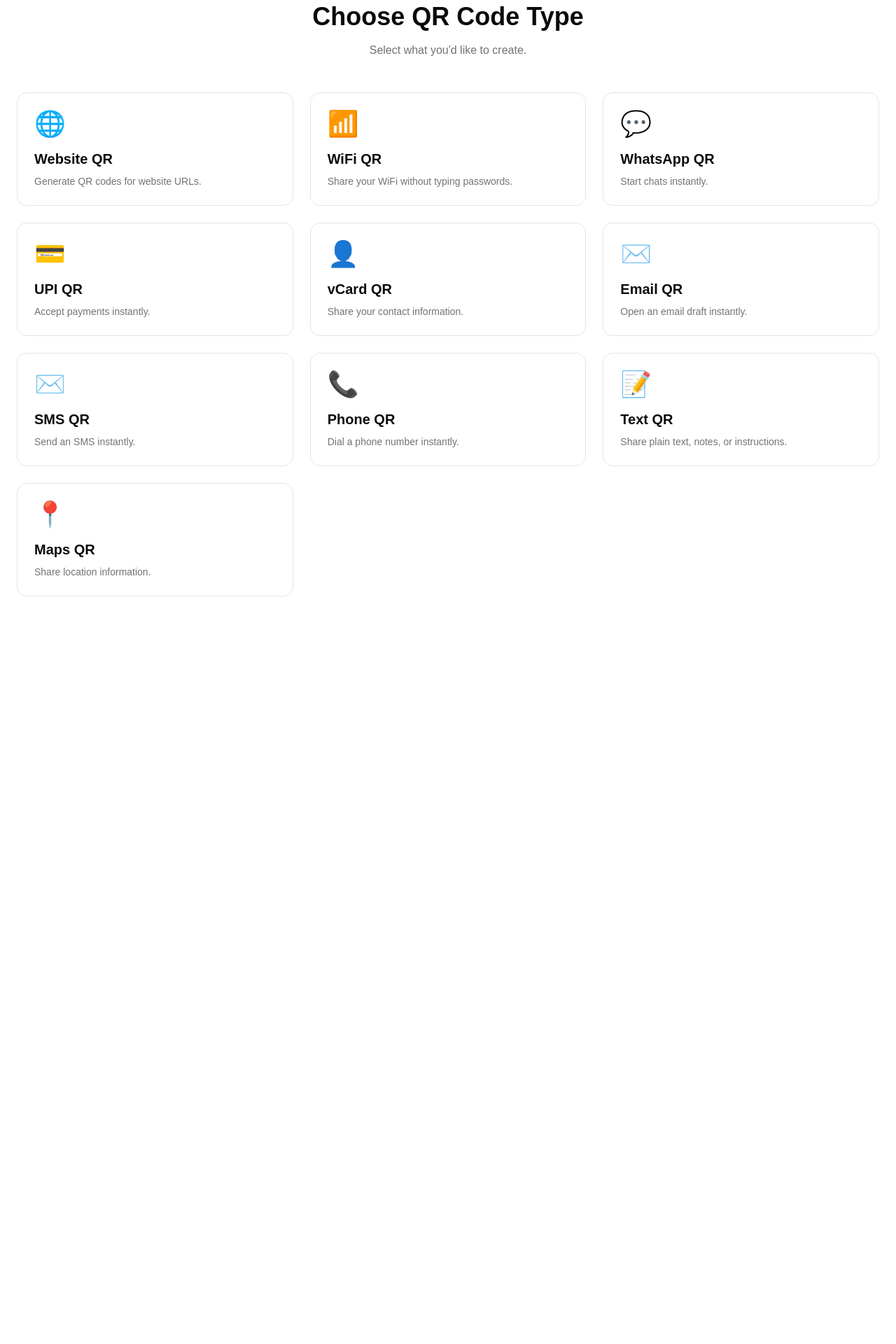
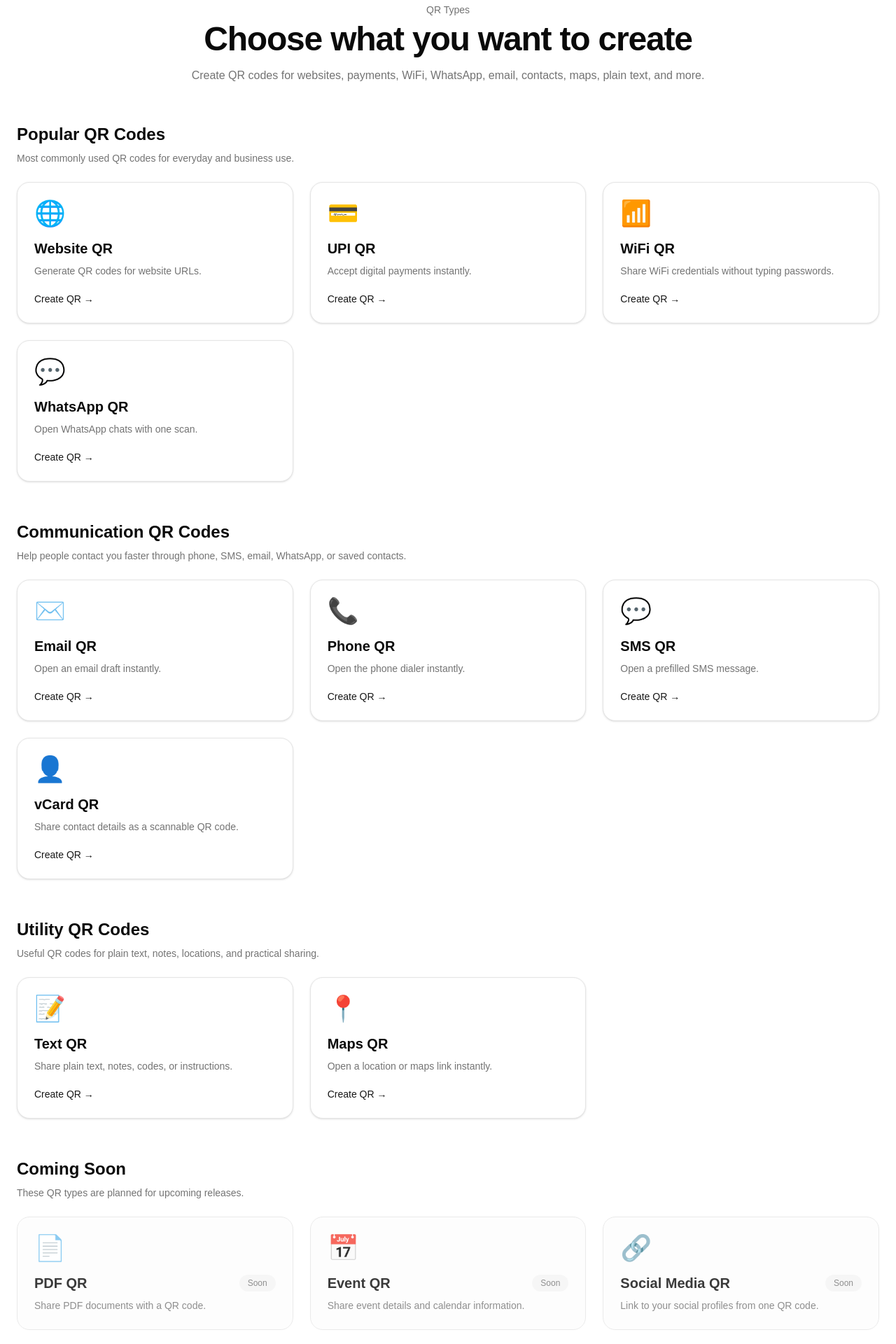
Before and after one commit to gouravmishra-121/qrhub, a React (Vite) app in the folder frontend/: page /qr-types in a window 1280 px wide. Shown: the part 60-1980 px from the top of the page at 70% size. Before the commit the page ends 976 px from the top, so only its background shows below. Built offline with nearby package versions, Linux system fonts and the light colour scheme.

Commit message:
feat: add homepage qr types templates tabs

```diff
--- a/frontend/src/components/landing/Categories.tsx
+++ b/frontend/src/components/landing/Categories.tsx
@@ -1,5 +1,8 @@
+import { useState } from 'react'
 import { Link } from 'react-router-dom'
 import {
+  BadgeIndianRupee,
+  BriefcaseBusiness,
   FileText,
   Globe,
   IndianRupee,
@@ -7,16 +10,19 @@
   MapPin,
   MessageCircle,
   MessageSquare,
+  Store,
   User,
+  Utensils,
   Wifi,
 } from 'lucide-react'
 
 import { Container } from '@/components/layout/Container'
 import { Section } from '@/components/layout/Section'
+import { Button } from '@/components/ui/button'
 
 import { CategoryCard } from './CategoryCard'
 
-const categories = [
+const qrCategories = [
   {
     icon: <Globe className="h-8 w-8" />,
     title: 'Website',
@@ -67,27 +73,81 @@
   },
   {
     icon: <FileText className="h-8 w-8" />,
-    title: 'PDF',
-    description: 'Share documents easily.',
+    title: 'Text',
+    description: 'Share plain text, notes or instructions.',
+    href: '/text',
+  },
+]
+
+const templates = [
+  {
+    icon: <BadgeIndianRupee className="h-8 w-8" />,
+    title: 'UPI Payment Template',
+    description: 'Print-ready payment QR layouts for shops and stalls.',
+  },
+  {
+    icon: <Store className="h-8 w-8" />,
+    title: 'Business Template',
+    description: 'Professional QR layouts for stores and service providers.',
+  },
+  {
+    icon: <Utensils className="h-8 w-8" />,
+    title: 'Restaurant Template',
+    description: 'Menu and table QR layouts for cafes and restaurants.',
+  },
+  {
+    icon: <BriefcaseBusiness className="h-8 w-8" />,
+    title: 'Contact Card Template',
+    description: 'Modern vCard QR layouts for business cards.',
   },
 ]
 
 export function Categories() {
+  const [activeTab, setActiveTab] = useState<'qr-types' | 'templates'>('qr-types')
+
+  const isQrTypesActive = activeTab === 'qr-types'
+
   return (
     <Section id="categories">
       <Container>
+        <div id="templates" className="scroll-mt-24" />
+
         <div className="mx-auto max-w-3xl text-center">
           <h2 className="text-4xl font-bold tracking-tight">QR Codes for Every Need</h2>
 
           <p className="mt-4 text-lg text-muted-foreground">
-            Choose from multiple QR code types designed for businesses, creators, events and
-            everyday use.
+            Choose a QR type to create a free QR code, or explore upcoming templates for branded and
+            print-ready designs.
           </p>
         </div>
 
-        <div className="mt-16 grid gap-6 md:grid-cols-2 lg:grid-cols-3">
-          {categories.map((category) =>
-            category.href ? (
+        <div className="mt-8 flex justify-center">
+          <div className="inline-flex rounded-full border bg-background p-1">
+            <Button
+              type="button"
+              size="sm"
+              variant={isQrTypesActive ? 'default' : 'ghost'}
+              className="rounded-full"
+              onClick={() => setActiveTab('qr-types')}
+            >
+              QR Types
+            </Button>
+
+            <Button
+              type="button"
+              size="sm"
+              variant={!isQrTypesActive ? 'default' : 'ghost'}
+              className="rounded-full"
+              onClick={() => setActiveTab('templates')}
+            >
+              Templates
+            </Button>
+          </div>
+        </div>
+
+        {isQrTypesActive ? (
+          <div className="mt-12 grid gap-6 md:grid-cols-2 lg:grid-cols-3">
+            {qrCategories.map((category) => (
               <Link
                 key={category.title}
                 to={category.href}
@@ -99,16 +159,43 @@
                   description={category.description}
                 />
               </Link>
-            ) : (
-              <CategoryCard
-                key={category.title}
-                icon={category.icon}
-                title={category.title}
-                description={category.description}
-              />
-            )
-          )}
-        </div>
+            ))}
+          </div>
+        ) : (
+          <div className="mt-12">
+            <div className="mb-6 rounded-2xl border bg-muted/40 p-5 text-center">
+              <p className="text-sm font-medium">Templates are coming soon</p>
+
+              <p className="mt-1 text-sm text-muted-foreground">
+                Basic QR generation will stay free. Templates will help businesses create branded,
+                print-ready QR designs.
+              </p>
+            </div>
+
+            <div className="grid gap-6 md:grid-cols-2 lg:grid-cols-4">
+              {templates.map((template) => (
+                <div
+                  key={template.title}
+                  className="rounded-2xl border bg-background p-6 shadow-sm"
+                >
+                  <div className="flex h-12 w-12 items-center justify-center rounded-xl bg-muted">
+                    {template.icon}
+                  </div>
+
+                  <div className="mt-5 flex items-center justify-between gap-3">
+                    <h3 className="text-lg font-semibold">{template.title}</h3>
+
+                    <span className="rounded-full bg-muted px-3 py-1 text-xs font-medium text-muted-foreground">
+                      Soon
+                    </span>
+                  </div>
+
+                  <p className="mt-2 text-sm text-muted-foreground">{template.description}</p>
+                </div>
+              ))}
+            </div>
+          </div>
+        )}
       </Container>
     </Section>
   )
--- a/frontend/src/components/landing/Footer.tsx
+++ b/frontend/src/components/landing/Footer.tsx
@@ -3,16 +3,28 @@
 import { Container } from '@/components/layout/Container'
 import { Section } from '@/components/layout/Section'
 
-const qrTypes = ['Website QR', 'WiFi QR', 'UPI QR', 'WhatsApp QR']
+const qrTypes = [
+  { label: 'Website QR', href: '/website' },
+  { label: 'UPI QR', href: '/upi' },
+  { label: 'WiFi QR', href: '/wifi' },
+  { label: 'WhatsApp QR', href: '/whatsapp' },
+  { label: 'Email QR', href: '/email' },
+  { label: 'vCard QR', href: '/vcard' },
+]
 
-const resources = ['About', 'Privacy Policy', 'Terms of Service', 'Contact']
+const resources = [
+  { label: 'All QR Types', href: '/qr-types' },
+  { label: 'Templates', href: '/#templates' },
+  { label: 'FAQ', href: '/#faq' },
+  { label: 'How It Works', href: '/#how-it-works' },
+  { label: 'Home', href: '/' },
+]
 
 export function Footer() {
   return (
     <Section className="border-t py-12">
       <Container>
         <div className="grid gap-10 md:grid-cols-3">
-          {/* Brand */}
           <div>
             <h3 className="text-2xl font-bold">QRHub</h3>
 
@@ -22,30 +34,28 @@
             </p>
           </div>
 
-          {/* Generators */}
           <div>
-            <h4 className="font-semibold">Generators</h4>
+            <h4 className="font-semibold">QR Types</h4>
 
             <ul className="mt-4 space-y-2">
               {qrTypes.map((item) => (
-                <li key={item}>
-                  <Link to="/qr-types" className="text-sm text-muted-foreground hover:text-primary">
-                    {item}
+                <li key={item.href}>
+                  <Link to={item.href} className="text-sm text-muted-foreground hover:text-primary">
+                    {item.label}
                   </Link>
                 </li>
               ))}
             </ul>
           </div>
 
-          {/* Resources */}
           <div>
             <h4 className="font-semibold">Resources</h4>
 
             <ul className="mt-4 space-y-2">
               {resources.map((item) => (
-                <li key={item}>
-                  <Link to="/" className="text-sm text-muted-foreground hover:text-primary">
-                    {item}
+                <li key={item.href}>
+                  <Link to={item.href} className="text-sm text-muted-foreground hover:text-primary">
+                    {item.label}
                   </Link>
                 </li>
               ))}
--- /dev/null
+++ b/frontend/src/components/landing/TemplatesPreview.tsx
@@ -0,0 +1,72 @@
+import { Link } from 'react-router-dom'
+import { BadgeIndianRupee, BriefcaseBusiness, Store, Utensils } from 'lucide-react'
+
+import { Container } from '@/components/layout/Container'
+import { Section } from '@/components/layout/Section'
+
+const templates = [
+  {
+    icon: <BadgeIndianRupee className="h-7 w-7" />,
+    title: 'UPI Payment Templates',
+    description: 'Create clean payment QR layouts for shops, stalls and small businesses.',
+  },
+  {
+    icon: <Store className="h-7 w-7" />,
+    title: 'Business QR Templates',
+    description: 'Professional QR designs for stores, offices, freelancers and service providers.',
+  },
+  {
+    icon: <Utensils className="h-7 w-7" />,
+    title: 'Restaurant QR Templates',
+    description: 'Menu and table QR layouts for cafes, restaurants and food counters.',
+  },
+  {
+    icon: <BriefcaseBusiness className="h-7 w-7" />,
+    title: 'Contact Card Templates',
+    description: 'Modern vCard QR layouts for business cards and personal branding.',
+  },
+]
+
+export function TemplatesPreview() {
+  return (
+    <Section id="templates">
+      <Container>
+        <div className="mx-auto max-w-3xl text-center">
+          <p className="text-sm font-medium text-muted-foreground">Coming Soon</p>
+
+          <h2 className="mt-2 text-4xl font-bold tracking-tight">
+            QR Templates for Better Branding
+          </h2>
+
+          <p className="mt-4 text-lg text-muted-foreground">
+            Basic QR codes will stay free. Templates will help businesses create print-ready,
+            branded QR designs for payments, menus, contact cards and more.
+          </p>
+        </div>
+
+        <div className="mt-12 grid gap-6 md:grid-cols-2 lg:grid-cols-4">
+          {templates.map((template) => (
+            <div key={template.title} className="rounded-2xl border bg-background p-6 shadow-sm">
+              <div className="flex h-12 w-12 items-center justify-center rounded-xl bg-muted">
+                {template.icon}
+              </div>
+
+              <h3 className="mt-5 text-lg font-semibold">{template.title}</h3>
+
+              <p className="mt-2 text-sm text-muted-foreground">{template.description}</p>
+            </div>
+          ))}
+        </div>
+
+        <div className="mt-10 flex justify-center">
+          <Link
+            to="/qr-types"
+            className="rounded-full border px-5 py-2 text-sm font-medium text-muted-foreground transition hover:text-foreground"
+          >
+            Create a free QR code first
+          </Link>
+        </div>
+      </Container>
+    </Section>
+  )
+}
--- a/frontend/src/components/layout/DesktopNav.tsx
+++ b/frontend/src/components/layout/DesktopNav.tsx
@@ -1,21 +1,23 @@
+import { Link } from 'react-router-dom'
+
 const navItems = [
-  { label: 'QR Types', href: '#qr-types' },
-  { label: 'Templates', href: '#templates' },
-  { label: 'Features', href: '#features' },
-  { label: 'FAQ', href: '#faq' },
+  { label: 'QR Types', href: '/qr-types' },
+  { label: 'Templates', href: '/#templates' },
+  { label: 'How It Works', href: '/#how-it-works' },
+  { label: 'FAQ', href: '/#faq' },
 ]
 
 export function DesktopNav() {
   return (
     <nav className="hidden items-center gap-8 md:flex">
       {navItems.map((item) => (
-        <a
+        <Link
           key={item.href}
-          href={item.href}
+          to={item.href}
           className="text-sm font-medium text-muted-foreground transition-colors hover:text-foreground"
         >
           {item.label}
-        </a>
+        </Link>
       ))}
     </nav>
   )
--- a/frontend/src/pages/generators/QRTypesPage.tsx
+++ b/frontend/src/pages/generators/QRTypesPage.tsx
@@ -1,6 +1,6 @@
 import { Link } from 'react-router-dom'
 
-const qrTypes = [
+const popularQrTypes = [
   {
     title: 'Website QR',
     description: 'Generate QR codes for website URLs.',
@@ -8,29 +8,26 @@
     icon: '🌐',
   },
   {
+    title: 'UPI QR',
+    description: 'Accept digital payments instantly.',
+    href: '/upi',
+    icon: '💳',
+  },
+  {
     title: 'WiFi QR',
-    description: 'Share your WiFi without typing passwords.',
+    description: 'Share WiFi credentials without typing passwords.',
     href: '/wifi',
     icon: '📶',
   },
   {
     title: 'WhatsApp QR',
-    description: 'Start chats instantly.',
+    description: 'Open WhatsApp chats with one scan.',
     href: '/whatsapp',
     icon: '💬',
   },
-  {
-    title: 'UPI QR',
-    description: 'Accept payments instantly.',
-    href: '/upi',
-    icon: '💳',
-  },
-  {
-    title: 'vCard QR',
-    description: 'Share your contact information.',
-    href: '/vcard',
-    icon: '👤',
-  },
+]
+
+const communicationQrTypes = [
   {
     title: 'Email QR',
     description: 'Open an email draft instantly.',
@@ -38,55 +35,176 @@
     icon: '✉️',
   },
   {
-    title: 'SMS QR',
-    description: 'Send an SMS instantly.',
-    href: '/sms',
-    icon: '✉️',
-  },
-  {
     title: 'Phone QR',
-    description: 'Dial a phone number instantly.',
+    description: 'Open the phone dialer instantly.',
     href: '/phone',
     icon: '📞',
   },
   {
+    title: 'SMS QR',
+    description: 'Open a prefilled SMS message.',
+    href: '/sms',
+    icon: '💬',
+  },
+  {
+    title: 'vCard QR',
+    description: 'Share contact details as a scannable QR code.',
+    href: '/vcard',
+    icon: '👤',
+  },
+]
+
+const utilityQrTypes = [
+  {
     title: 'Text QR',
-    description: 'Share plain text, notes, or instructions.',
+    description: 'Share plain text, notes, codes, or instructions.',
     href: '/text',
     icon: '📝',
   },
   {
     title: 'Maps QR',
-    description: 'Share location information.',
+    description: 'Open a location or maps link instantly.',
     href: '/maps',
     icon: '📍',
   },
 ]
 
-export default function GeneratorsPage() {
+const comingSoonQrTypes = [
+  {
+    title: 'PDF QR',
+    description: 'Share PDF documents with a QR code.',
+    icon: '📄',
+  },
+  {
+    title: 'Event QR',
+    description: 'Share event details and calendar information.',
+    icon: '📅',
+  },
+  {
+    title: 'Social Media QR',
+    description: 'Link to your social profiles from one QR code.',
+    icon: '🔗',
+  },
+]
+
+type QRType = {
+  title: string
+  description: string
+  href: string
+  icon: string
+}
+
+type ComingSoonQRType = {
+  title: string
+  description: string
+  icon: string
+}
+
+function QRTypeSection({
+  title,
+  description,
+  items,
+}: {
+  title: string
+  description: string
+  items: QRType[]
+}) {
   return (
-    <main className="mx-auto max-w-7xl px-6 py-16">
-      <div className="text-center">
-        <h1 className="text-4xl font-bold">Choose QR Code Type</h1>
+    <section className="mt-14">
+      <div>
+        <h2 className="text-2xl font-semibold">{title}</h2>
 
-        <p className="mt-4 text-muted-foreground">Select what you'd like to create.</p>
+        <p className="mt-2 text-sm text-muted-foreground">{description}</p>
       </div>
 
-      <div className="mt-12 grid gap-6 sm:grid-cols-2 lg:grid-cols-3">
-        {qrTypes.map((generator) => (
+      <div className="mt-6 grid gap-6 sm:grid-cols-2 lg:grid-cols-3">
+        {items.map((item) => (
           <Link
-            key={generator.title}
-            to={generator.href}
-            className="rounded-xl border p-6 transition-all hover:-translate-y-1 hover:shadow-lg"
+            key={item.title}
+            to={item.href}
+            className="group rounded-2xl border bg-background p-6 shadow-sm transition-all hover:-translate-y-1 hover:shadow-md focus:outline-none focus-visible:ring-2 focus-visible:ring-ring focus-visible:ring-offset-2"
           >
-            <div className="text-4xl">{generator.icon}</div>
+            <div className="text-4xl">{item.icon}</div>
 
-            <h2 className="mt-4 text-xl font-semibold">{generator.title}</h2>
+            <h3 className="mt-4 text-xl font-semibold group-hover:text-primary">{item.title}</h3>
 
-            <p className="mt-2 text-sm text-muted-foreground">{generator.description}</p>
+            <p className="mt-2 text-sm text-muted-foreground">{item.description}</p>
+
+            <p className="mt-5 text-sm font-medium text-primary">Create QR →</p>
           </Link>
         ))}
       </div>
+    </section>
+  )
+}
+
+function ComingSoonSection({ items }: { items: ComingSoonQRType[] }) {
+  return (
+    <section className="mt-14">
+      <div>
+        <h2 className="text-2xl font-semibold">Coming Soon</h2>
+
+        <p className="mt-2 text-sm text-muted-foreground">
+          These QR types are planned for upcoming releases.
+        </p>
+      </div>
+
+      <div className="mt-6 grid gap-6 sm:grid-cols-2 lg:grid-cols-3">
+        {items.map((item) => (
+          <div key={item.title} className="rounded-2xl border bg-muted/30 p-6 opacity-80">
+            <div className="text-4xl">{item.icon}</div>
+
+            <div className="mt-4 flex items-center justify-between gap-3">
+              <h3 className="text-xl font-semibold">{item.title}</h3>
+
+              <span className="rounded-full bg-muted px-3 py-1 text-xs font-medium text-muted-foreground">
+                Soon
+              </span>
+            </div>
+
+            <p className="mt-2 text-sm text-muted-foreground">{item.description}</p>
+          </div>
+        ))}
+      </div>
+    </section>
+  )
+}
+
+export default function QRTypesPage() {
+  return (
+    <main className="mx-auto max-w-7xl px-4 py-10 sm:px-6 sm:py-16">
+      <div className="mx-auto max-w-3xl text-center">
+        <p className="text-sm font-medium text-muted-foreground">QR Types</p>
+
+        <h1 className="mt-2 text-4xl font-bold tracking-tight sm:text-5xl">
+          Choose what you want to create
+        </h1>
+
+        <p className="mt-4 text-muted-foreground">
+          Create QR codes for websites, payments, WiFi, WhatsApp, email, contacts, maps, plain text,
+          and more.
+        </p>
+      </div>
+
+      <QRTypeSection
+        title="Popular QR Codes"
+        description="Most commonly used QR codes for everyday and business use."
+        items={popularQrTypes}
+      />
+
+      <QRTypeSection
+        title="Communication QR Codes"
+        description="Help people contact you faster through phone, SMS, email, WhatsApp, or saved contacts."
+        items={communicationQrTypes}
+      />
+
+      <QRTypeSection
+        title="Utility QR Codes"
+        description="Useful QR codes for plain text, notes, locations, and practical sharing."
+        items={utilityQrTypes}
+      />
+
+      <ComingSoonSection items={comingSoonQrTypes} />
     </main>
   )
 }
```
Also changed, not shown: frontend/src/pages/HomePage.tsx (+4 -9 lines).
